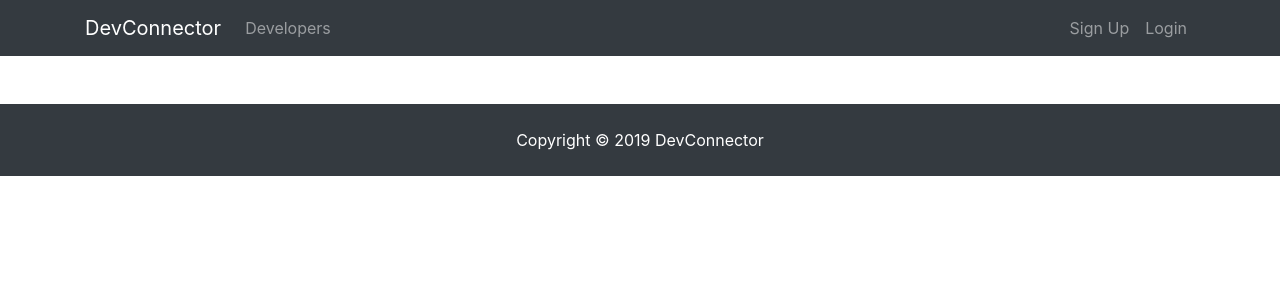
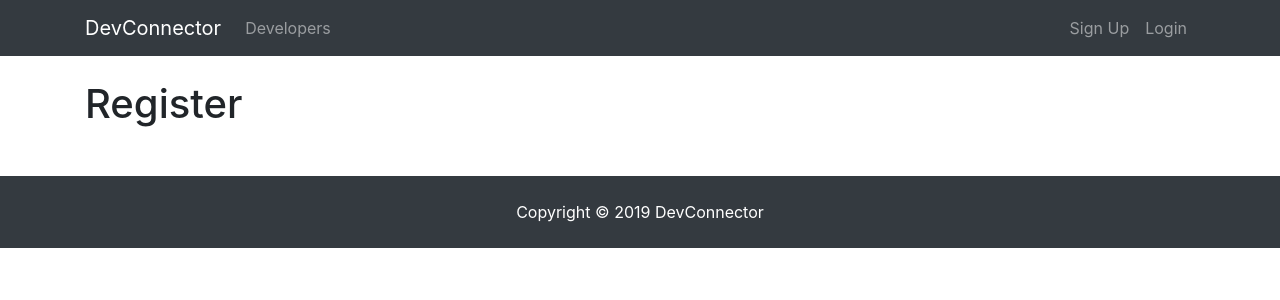
Before and after one commit to AlbertStjarne/developer_connector, a React (Create React App) app in the folder client/: page /register in a window 1280 px wide. Shown: the top 300 px of the page. Built offline with nearby package versions, Linux system fonts and the light colour scheme.

Commit message:
adds start of Register and Login components, importing them and adds Register and Login routes

```diff
--- a/client/src/App.js
+++ b/client/src/App.js
@@ -5,6 +5,8 @@
 import Navbar from './components/layout/Navbar';
 import Footer from './components/layout/Footer';
 import Landing from './components/layout/Landing';
+import Register from './components/auth/Register';
+import Login from './components/auth/Login';
 
 class App extends Component {
   render() {
@@ -13,6 +15,10 @@
         <div className="App">
           <Navbar />
           <Route exact path="/" component={Landing} />
+          <div className="container">
+            <Route exact path="/register" component={Register} />
+            <Route exact path="/login" component={Login} />
+          </div>
           <Footer />
         </div>
       </Router>
--- a/client/src/components/auth/Login.js
+++ b/client/src/components/auth/Login.js
@@ -0,0 +1,13 @@
+import React, { Component } from 'react';
+
+class Login extends Component {
+  render() {
+    return (
+      <div>
+        <h1>Login</h1>
+      </div>
+    )
+  }
+}
+
+export default Login;
--- a/client/src/components/auth/Register.js
+++ b/client/src/components/auth/Register.js
@@ -0,0 +1,13 @@
+import React, { Component } from 'react';
+
+class Register extends Component {
+  render() {
+    return (
+      <div>
+        <h1>Register</h1>
+      </div>
+    )
+  }
+}
+
+export default Register;
```
